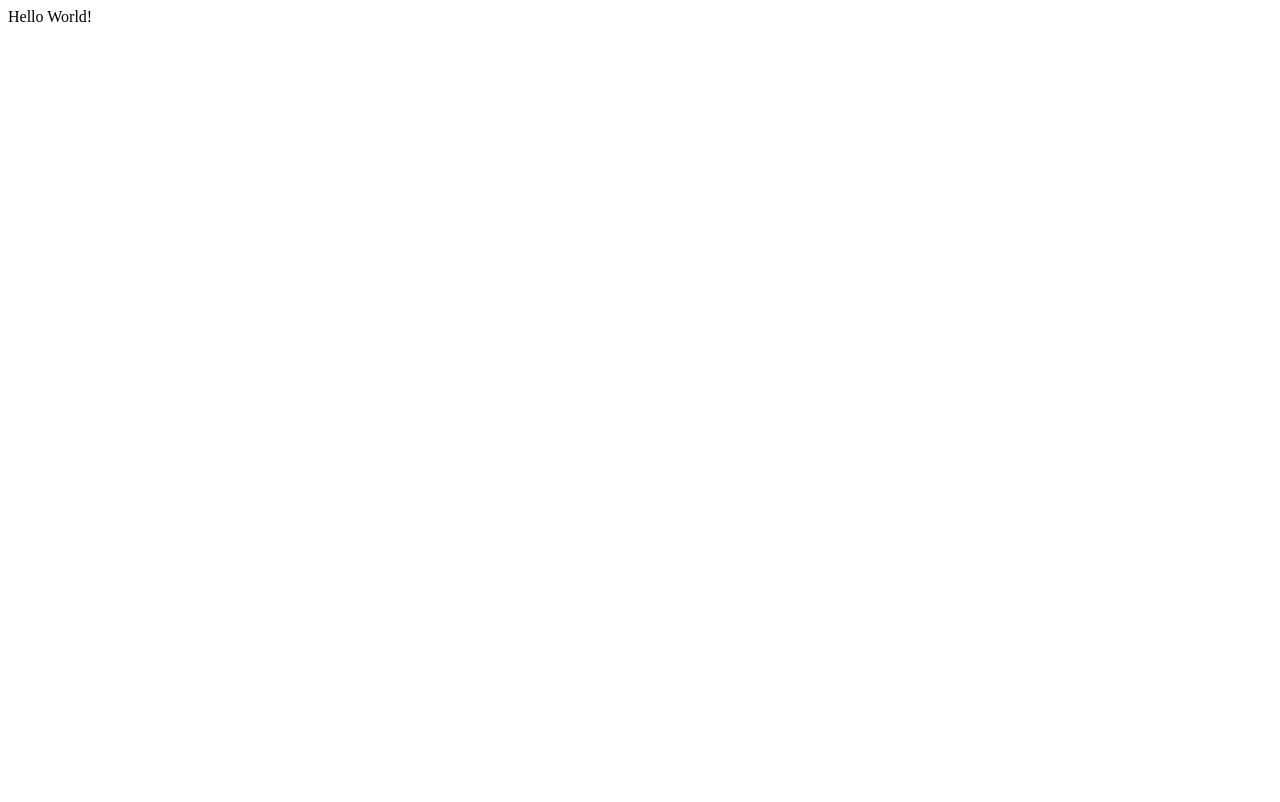
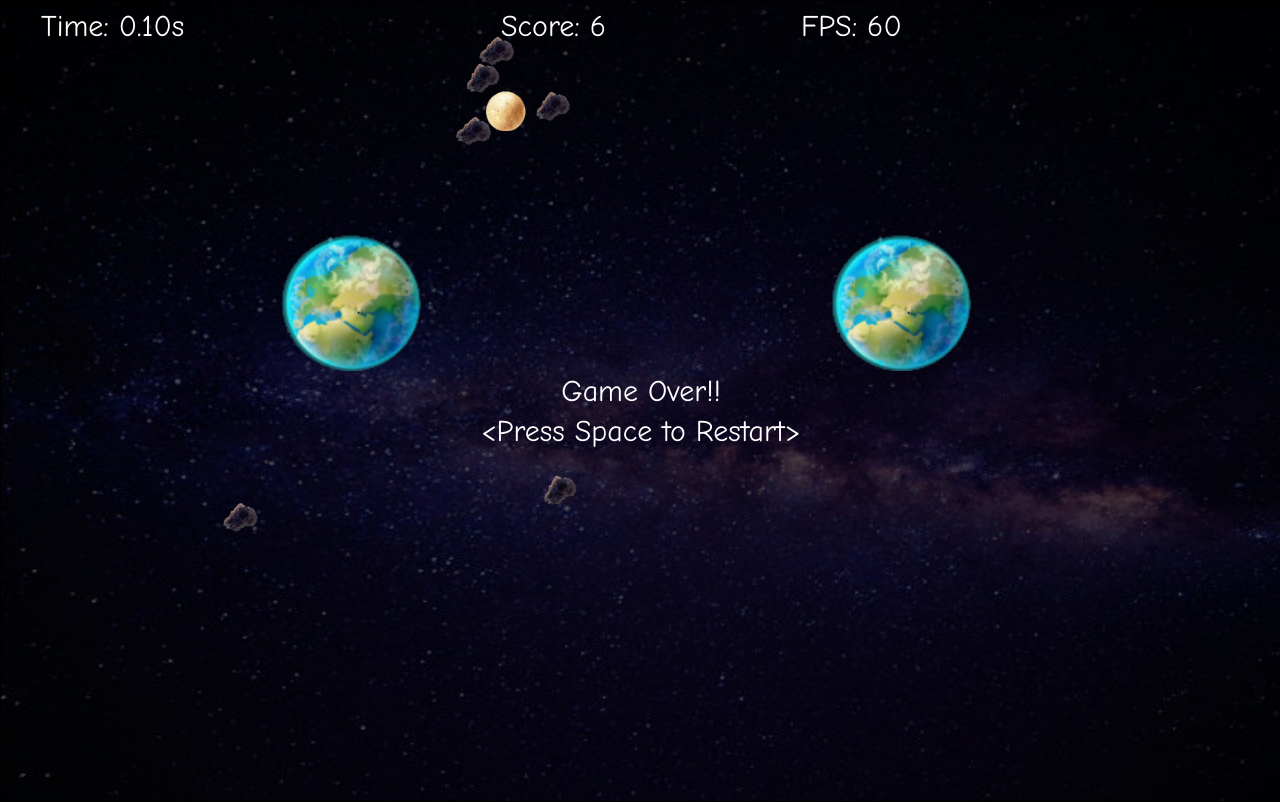
Before and after one commit to ronanrmo/ronanrmo.github.io, a plain HTML site: page index.html in a window 1280 px wide. Drawn offline with Linux system fonts and the light colour scheme.

Commit message:
LOL game, pushing it to try github.io hosting

```diff
--- a/index.html
+++ b/index.html
@@ -1,5 +1,111 @@
+<!DOCTYPE html>
 <html>
-<body>
-Hello World!
-</body>
+    <head>
+        <style>
+            body {
+                overscroll-behavior-y:none;
+                width: 100%;
+                height: 100%;
+                padding: 0;
+                margin: 0;
+                overflow: hidden;
+            }
+            #game_canvas {
+                display: block;
+            }
+        </style>
+    </head>
+    <script src="scripts/planet.js"></script>
+    <script src="scripts/asteroid.js"></script>
+    <script src="scripts/vec2D.js"></script>
+    <script src="scripts/scene.js"></script>
+    <script src="scripts/controller.js"></script>
+    <script src="scripts/stopwatch.js"></script>
+    <script>
+        function loadImage(src) {
+            let image = new Image();
+            image.addEventListener("load", function() {}, false);
+            image.src = src;
+
+            return image;
+        }
+
+        function startup()
+        {
+            canvas = window.document.querySelector("#game_canvas");
+            canvas.width =  window.innerWidth;
+            canvas.height = window.innerHeight;
+
+            ctx = canvas.getContext("2d");
+
+            moonImage = loadImage("assets/proto/moon.png");
+            earthImage = loadImage("assets/proto/earth.png");
+            universeImage = loadImage("assets/proto/milky-way.jpg");
+            asteroidImage = loadImage("assets/proto/asteroid.png");
+
+            ships = new Array(
+                new asteroid(Math.random()*canvas.width/2, Math.random()*canvas.height,  0.2,  0.1,  300, 15, asteroidImage, canvas, ctx),
+                new asteroid(Math.random()*canvas.width/2, Math.random()*canvas.height, -0.12, 0.18, 300, 15, asteroidImage, canvas, ctx),
+                new asteroid(Math.random()*canvas.width/2, Math.random()*canvas.height,  0.1,  0.2,  300, 15, asteroidImage, canvas, ctx),
+                new asteroid(Math.random()*canvas.width/2, Math.random()*canvas.height, -0.18, 0.12, 300, 15, asteroidImage, canvas, ctx),
+                new asteroid(Math.random()*canvas.width/2, Math.random()*canvas.height,  0.2,  0.1,  300, 15, asteroidImage, canvas, ctx),
+                new asteroid(Math.random()*canvas.width/2, Math.random()*canvas.height, -0.12, 0.18, 300, 15, asteroidImage, canvas, ctx),
+                new asteroid(Math.random()*canvas.width/2, Math.random()*canvas.height,  0.1,  0.2,  300, 15, asteroidImage, canvas, ctx),
+                new asteroid(Math.random()*canvas.width/2, Math.random()*canvas.height, -0.18, 0.12, 300, 15, asteroidImage, canvas, ctx),
+                );
+
+            planets = new Array(
+                new planet(505, 110, 20, 1.0e+8, moonImage, canvas, ctx),
+                new planet(350, 300, 70, 5.0e+7, earthImage, canvas, ctx),
+                new planet(900, 300, 70, 5.0e+7, earthImage, canvas, ctx));
+
+            control = new controller(startup);
+            window.document.addEventListener("keydown", event => { control.keyDownEvent(event);}, false);
+            window.document.addEventListener("keyup", event => {control.keyUpEvent(event);}, false);
+
+            scene1 = new scene(ships, planets, control, ctx, stopwatch);
+
+
+
+            console.log("Starting up");
+
+            // starting game loop
+            window.requestAnimationFrame(gameloop);
+        }
+
+        function gameloop(timestamp)
+        {
+            if(!scene1.gameOver && !scene1.finished)
+                window.requestAnimationFrame(gameloop);
+            else
+                control.waitGameRestart();
+
+            let elapsed = timestamp - lastRender;
+            lastRender = timestamp;
+
+            scene1.update(elapsed);
+            scene1.draw();
+        }
+
+        var lastRender = performance.now();
+        var ships;
+        var planets;
+        var scene1;
+        var canvas;
+        var ctx;
+        var control;
+
+        var moonImage;
+        var earthImage;
+        var universeImage;
+        var asteroidImage;
+
+        window.document.addEventListener("DOMContentLoaded", startup);
+
+
+    </script>
+    <body style="">
+        <canvas id="game_canvas" width="1000" height="720" style="border:1px solid #000000;">
+            </canvas>
+    </body>
 </html>
--- /dev/null
+++ b/scripts/asteroid.js
@@ -0,0 +1,92 @@
+'use strict';
+
+class asteroid
+        {
+            constructor(x, y, vx, vy, mass, radius, image, canvas, ctx) {
+                this.alive = true;
+                this.x = x;
+                this.y = y;
+                this.vx = vx;
+                this.vy = vy;
+                this.mass = mass;
+                this.radius = radius;
+                this.image = image;
+                this.canvas = canvas;
+                this.ctx = ctx;
+                this.angle = 0.0;
+                this.angularSpeed = Math.random()/10.0;
+                this.maxSpeed = 0.5;
+                this.maxSpeed2 = this.maxSpeed*this.maxSpeed;
+                this.applyForce(new vec2D(0,0), 0);
+            }
+
+            tryCollision(planet) {
+                let dx = (planet.x - this.x);
+                let dy = (planet.y - this.y);
+                let r2 = dx*dx + dy*dy;
+                if(planet.radius*planet.radius >= r2) {
+                    this.alive = false;
+                    return true;
+                }
+
+                return false;
+            }
+
+            update(force, duration) {
+                this.applyForce(force, duration);
+                this.angle = (this.angle + this.angularSpeed);
+                if(this.angle > 2.0*Math.PI)
+                    this.angle -= 2.0*Math.PI;
+
+                this.fly(duration);
+            }
+
+            applyForce(force, duration) {
+                let nx = this.vx + force.x * duration;
+                let ny = this.vy + force.y * duration;
+                this.vx = nx;
+                this.vy = ny;
+            }
+
+            fly(duration) {
+                //console.log("velocity " + Math.sqrt(this.vx*this.vx + this.vy*this.vy));
+                this.x += this.vx*duration;
+                this.y += this.vy*duration;
+                if(this.x > this.canvas.width){
+                    this.x -= this.canvas.width;
+                    // this.vx *= -1;
+                    // this.x = 2*this.canvas.width - this.x;
+                }
+
+                if(this.x < 0){
+                    this.x += this.canvas.width;
+                    //this.vx *= -1;
+                    //this.x = -this.x;
+                }
+
+                if(this.y > this.canvas.height){
+                    this.y -= this.canvas.height;
+                    //this.vy *= -1;
+                    //this.y = 2*this.canvas.height - this.y;
+                }
+
+                if(this.y < 0){
+                    this.y += this.canvas.height;
+                    // this.vy *= -1;
+                    // this.y = -this.y;
+                }
+            }
+
+            draw(ctx) {
+                ctx.save();
+                ctx.translate(this.x, this.y);
+                ctx.rotate(this.angle);
+                ctx.drawImage(this.image, -this.radius, -this.radius, this.radius*2, this.radius*2);
+                ctx.restore();
+                // ctx.beginPath();
+                // ctx.arc(this.x, this.y, 5, 0, 2 * Math.PI);
+                // ctx.stroke();
+                // ctx.closePath();
+                // ctx.fill();
+            }
+        }
--- /dev/null
+++ b/scripts/controller.js
@@ -0,0 +1,65 @@
+'use-strict';
+
+class controller {
+    constructor(restartGame) {
+        this.upPressed = 0;
+        this.downPressed = 0;
+        this.leftPressed = 0;
+        this.rightPressed = 0;
+        this.spacePressed = 0;
+        this.restartGame = restartGame;
+        this.waitForRestart = false;
+    }
+
+    waitGameRestart() {
+        this.waitForRestart = true;
+    }
+
+    // arrow left	37
+    // arrow up	    38
+    // arrow right	39
+    // arrow down	40
+    // space        32
+
+    keyDownEvent(event) {
+        if(event.isComposing || event.keyCode == 229)
+            return;
+
+        switch(event.keyCode) {
+            case 32: this.spacePressed = 1;
+                if(this.waitForRestart)
+                    this.restartGame();
+                break;
+            case 37: this.leftPressed = 1;;
+                break;
+            case 38: this.upPressed = 1;
+                break;
+            case 39: this.rightPressed = 1;
+                break;
+            case 40: this.downPressed = 1;
+                break;
+        }
+
+        //console.log("LeftPressed Key " + this.leftPressed);
+    }
+
+    keyUpEvent(event) {
+        if(event.isComposing || event.keyCode == 229)
+            return;
+
+        //console.log("Up " + event.keyCode);
+
+        switch(event.keyCode) {
+            case 32: this.spacePressed = 0;
+                break;
+            case 37: this.leftPressed = 0;;
+                break;
+            case 38: this.upPressed = 0;
+                break;
+            case 39: this.rightPressed = 0;
+                break;
+            case 40: this.downPressed = 0;
+                break;
+        }
+    }
+}
--- /dev/null
+++ b/scripts/planet.js
@@ -0,0 +1,86 @@
+'use strict';
+
+class planet
+{
+    constructor(x, y, radius, mass, image, canvas, ctx) {
+        this.x = x;
+        this.y = y;
+        this.vx = 0.0;
+        this.vy = 0.0;
+        this.radius = radius;
+        this.mass = mass;
+        this.G = 6.674e-11;
+        this.image = image;
+        this.canvas = canvas;
+        this.ctx = ctx;
+    }
+
+    move(control, amount) {
+        this.vx -= control.leftPressed * amount;
+        this.vx += control.rightPressed * amount;
+        this.vy -= control.upPressed * amount;
+        this.vy += control.downPressed * amount;
+    }
+
+    update(force, elapsed) {
+        this.vx += force.x*elapsed*0.00001;
+        this.vy += force.y*elapsed*0.00001;
+        this.x += this.vx*elapsed;
+        this.y += this.vy*elapsed;
+
+        if(this.x > this.canvas.width){
+            this.x -= this.canvas.width;
+            // this.vx *= -1;
+            // this.x = 2*this.canvas.width - this.x;
+        }
+
+        if(this.x < 0){
+            this.x += this.canvas.width;
+            //this.vx *= -1;
+            //this.x = -this.x;
+        }
+
+        if(this.y > this.canvas.height){
+            this.y -= this.canvas.height;
+            //this.vy *= -1;
+            //this.y = 2*this.canvas.height - this.y;
+        }
+
+        if(this.y < 0){
+            this.y += this.canvas.height;
+            // this.vy *= -1;
+            // this.y = -this.y;
+        }
+    }
+
+    tryCollision(planet) {
+        let dx = (planet.x - this.x);
+        let dy = (planet.y - this.y);
+        let r2 = dx*dx + dy*dy;
+        if(planet.radius*planet.radius >= r2) {
+            this.alive = false;
+            return true;
+        }
+
+        return false;
+    }
+
+    getGravity(ship) {
+        return this.getGravityAt(ship.x, ship.y, ship.mass);
+    }
+
+    getGravityAt(x, y, mass) {
+        let dx = (this.x - x);
+        let dy = (this.y - y);
+        let r2 = dx*dx + dy*dy;
+        r2 = r2 != 0.0 ? r2 : 1.0;
+        let d = Math.sqrt(r2);
+        let g = this.G*((this.mass*mass) / r2);
+
+        return new vec2D(dx * g / d, dy * g / d);
+    }
+
+    draw(ctx) {
+        this.ctx.drawImage(this.image, this.x-this.radius, this.y-this.radius, this.radius*2, this.radius*2);
+    }
+}
--- /dev/null
+++ b/scripts/scene.js
@@ -0,0 +1,101 @@
+'use strict';
+
+class scene
+{
+    constructor(ships, planets, control, ctx) {
+        this.ships = ships;
+        this.planets = planets;
+        this.ctx = ctx;
+        this.control = control;
+        this.score = this.ships.length;
+        this.stopwatch = new stopwatch();
+        this.finished = false;
+        this.gameOver = false;
+        this.stopwatch.start();
+        this.fpsWatch = new stopwatch();
+        this.fpsWatch.start();
+    }
+
+    update(elapsedtime) {
+        const elapsed = 16.66666666666;
+
+        for(let ship of this.ships) {
+            if (ship.alive == false)
+                continue;
+
+            let g = new vec2D(0, 0);
+            for(let i=0; i<this.planets.length; i++) {
+                let planet = this.planets[i];
+                if(ship.tryCollision(planet)) {
+                    this.score--;
+                    if(i == 0)
+                        this.gameOver = true;
+                    if (this.score <= 0)
+                        this.finished = true;
+                }
+
+                g = g.add(planet.getGravity(ship));
+            }
+
+            ship.update(g, elapsed);
+        }
+
+        // updating planet to planet force
+        let g = new vec2D(0, 0);
+        for(let i = 1; i<this.planets.length; i++) {
+            if(planets[0].tryCollision(planets[i])) {
+                this.gameOver = true;
+            }
+            g = g.add(planets[i].getGravity(planets[0]));
+        }
+
+        this.planets[0].move(this.control, 0.01);
+        planets[0].update(g, elapsed);
+    }
+
+    draw() {
+        let fps = 1000.0/this.fpsWatch.elapsed();
+        this.fpsWatch.start();
+        //this.ctx.clearRect(0, 0, canvas.width, canvas.height);
+        this.ctx.drawImage(universeImage, 0, 0, canvas.width, canvas.height);
+
+        for(let ship of this.ships) {
+            if(ship.alive)
+                ship.draw(this.ctx);
+        }
+
+        for(let planet of this.planets) {
+            planet.draw(this.ctx);
+        }
+
+        this.ctx.font = "30px Comic Sans MS";
+        this.ctx.fillStyle = "white";
+        this.ctx.textAlign = "left";
+        this.ctx.fillText("Time: " + (this.stopwatch.elapsed() / 1000.0).toFixed(2) + "s", 40, 35);
+        this.ctx.textAlign = "left";
+        this.ctx.fillText("Score: " + this.score, 500, 35);
+
+        this.ctx.textAlign = "left";
+        this.ctx.fillText("FPS: " + fps.toFixed(0), 800, 35);
+
+        if (this.finished) {
+            this.ctx.textAlign = "center";
+            this.ctx.fillText("Success!   " + (this.stopwatch.elapsed() / 1000.0).toFixed(2) + "s", canvas.width/2.0, canvas.height/2.0);
+            this.ctx.fillText("<Press Space to Restart>", canvas.width/2.0, canvas.height/2.0 + 40);
+        }
+        else if(this.gameOver) {
+            this.ctx.textAlign = "center";
+            this.ctx.fillText("Game Over!!", canvas.width/2.0, canvas.height/2.0);
+            this.ctx.fillText("<Press Space to Restart>", canvas.width/2.0, canvas.height/2.0 + 40);
+        }
+        else {
+            this.ctx.font = "30px Comic Sans MS";
+            this.ctx.fillStyle = "white";
+            this.ctx.textAlign = "left";
+            this.ctx.fillText("Time: " + (this.stopwatch.elapsed() / 1000.0).toFixed(2) + "s", 40, 35);
+            this.ctx.textAlign = "left";
+            this.ctx.fillText("Score: " + this.score, 500, 35);
+        }
+
+    }
+}
--- /dev/null
+++ b/scripts/stopwatch.js
@@ -0,0 +1,15 @@
+'use-strict'
+class stopwatch
+{
+    constructor() {
+        this.startTime = performance.now();
+    }
+
+    start() {
+        this.startTime = performance.now();
+    }
+
+    elapsed() {
+        return performance.now() - this.startTime;
+    }
+}
--- /dev/null
+++ b/scripts/vec2D.js
@@ -0,0 +1,19 @@
+'use strict';
+
+class vec2D {
+    constructor(x, y) {
+        this.x = x;
+        this.y = y;
+    }
+
+    clone() {
+        return new vec2D(this.x, this.y);
+    }
+
+    add(vec) {
+        var result = this.clone();
+        result.x += vec.x;
+        result.y += vec.y;
+        return result;
+    }
+}
```
Also changed, not shown: assets/proto/asteroid.png (added), assets/proto/earth.png (added), assets/proto/milky-way.jpg (added), assets/proto/moon.png (added).
